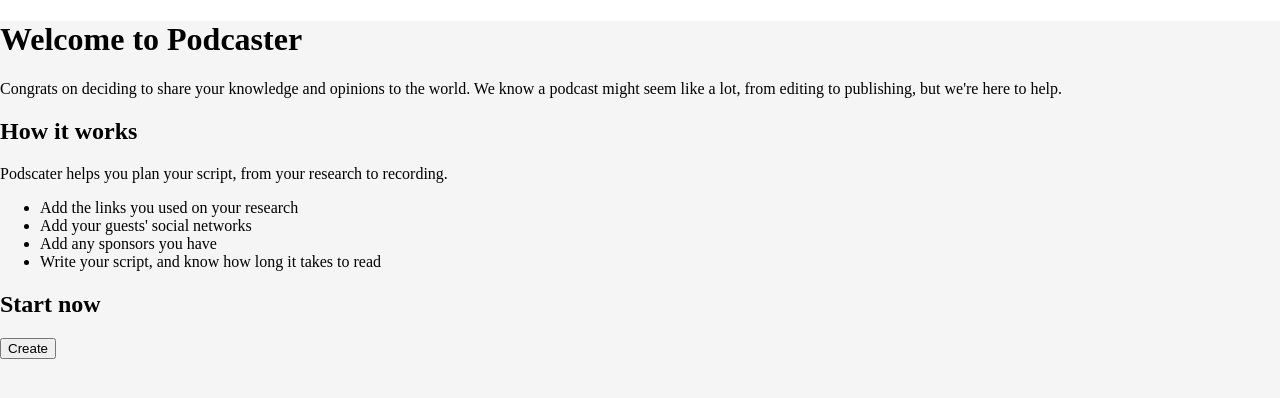
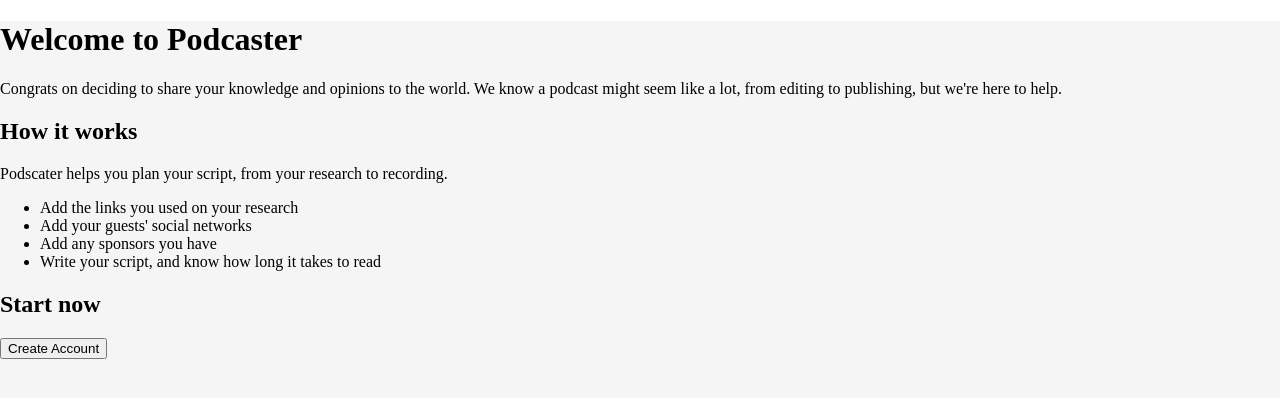
Before and after one commit to EstebanDalelR/podcaster, a Next.js app: page / in a window 1280 px wide. Shown: the top 398 px of the page. Built offline with nearby package versions, Linux system fonts and the light colour scheme.

Commit message:
Create hook to get userJWT and use it to differentiate index

```diff
--- a/components/layout.tsx
+++ b/components/layout.tsx
@@ -1,6 +1,5 @@
 export default function Layout (props) {
   const { children } = props
-  console.log(children)
   return(
     <div className="background">
       <style global jsx>{`
--- /dev/null
+++ b/hooks/useUserJWT.js
@@ -0,0 +1,16 @@
+import React, { useState, useEffect } from 'react';
+
+const useUserJWT = () => {
+  const [userJWT, setUserJWT] = useState(null)
+
+  if (typeof window !== 'undefined') {
+    if (localStorage) {
+      useEffect(() =>
+        setUserJWT(localStorage.getItem("podcasterUserJWT"))
+      )
+    }
+  }
+  return userJWT
+}
+
+export default useUserJWT
--- a/pages/index.tsx
+++ b/pages/index.tsx
@@ -1,6 +1,8 @@
 import * as React from "react";
 import Link from "next/link"
+import useUserJWT from "../hooks/useUserJWT"
 const Index = () => {
+  let userJWT = useUserJWT()
   return (
     <>
       <h1>Welcome to Podcaster</h1>
@@ -17,9 +19,14 @@ const Index = () => {
         <li>Write your script, and know how long it takes to read</li>
       </ul>
       <h2>Start now</h2>
-      <Link href="/create">
-        <button>Create</button>
-      </Link>
+      {userJWT
+        ? <Link href="/create">
+          <button>Create Podcast</button>
+        </Link>
+        : <Link href="/signup">
+          <button>Create Account</button>
+        </Link>
+      }
     </>
   )
 }
```
